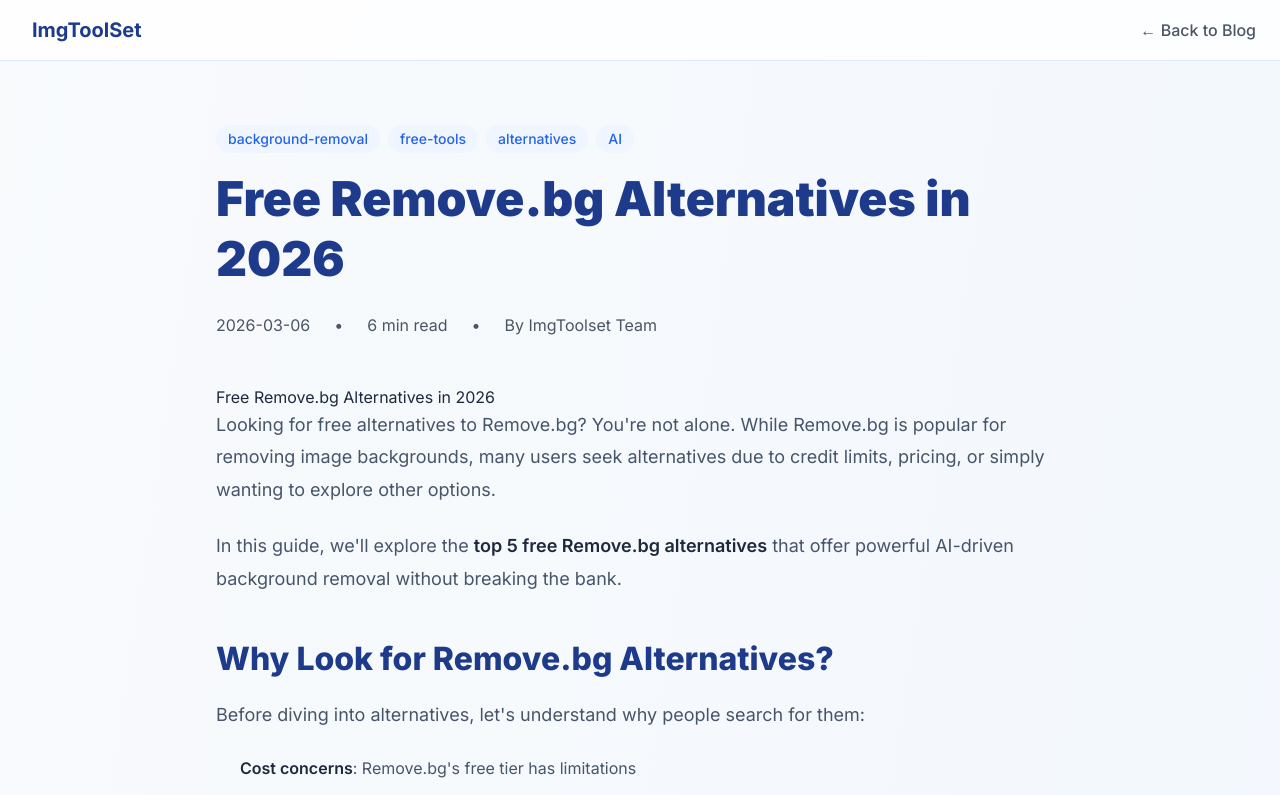
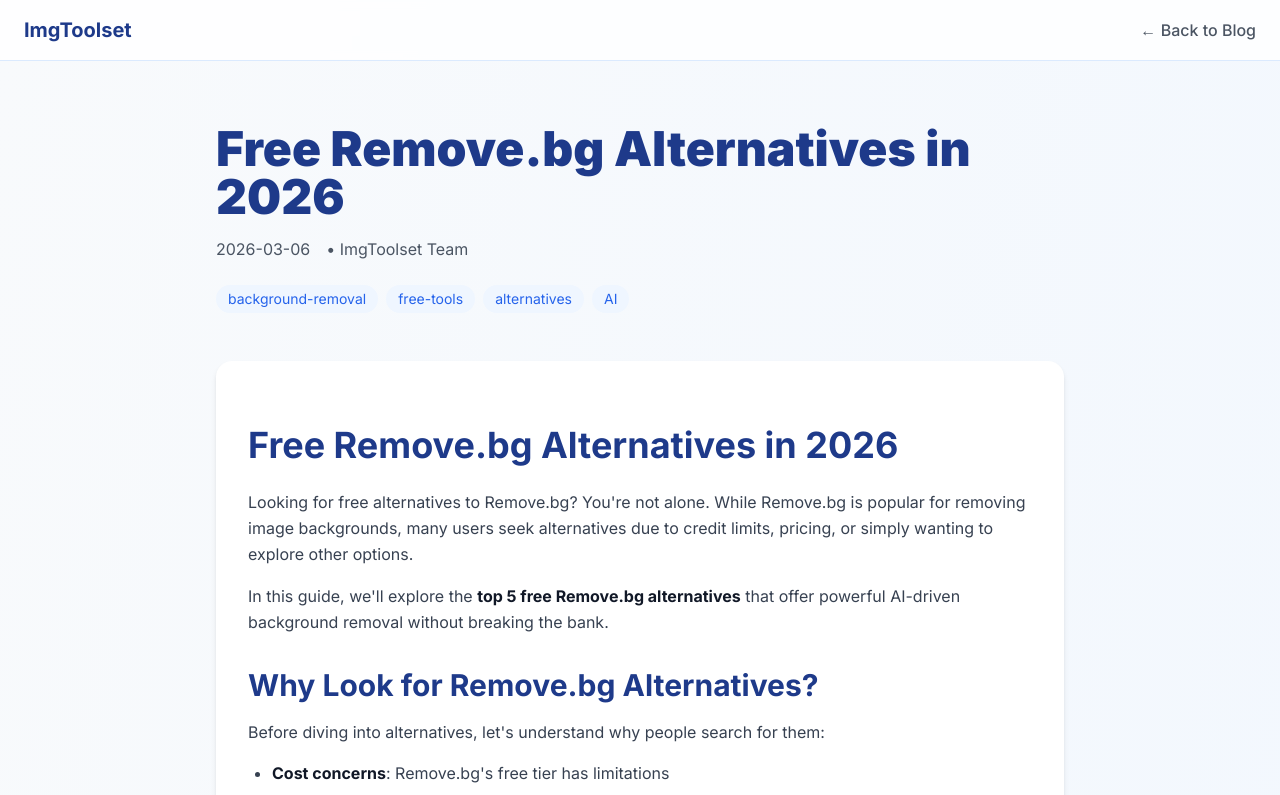
Before and after one commit to AmberIqbal/TOOLHIVE, a Next.js app: page /blog/remove-bg-alternatives in a window 1280 px wide. Shown: the top 795 px of the page. Built offline with nearby package versions, Linux system fonts and the light colour scheme.

Commit message:
updating

```diff
--- a/app/blog/[slug]/page.tsx
+++ b/app/blog/[slug]/page.tsx
@@ -1,7 +1,5 @@
-
-import { Metadata } from 'next';
+import { notFound } from 'next/navigation';
 import Link from 'next/link';
-import { notFound } from 'next/navigation';
 import { getPostBySlug, getAllPosts } from '@/lib/blog';
 import ReactMarkdown from 'react-markdown';
 
@@ -12,8 +10,8 @@ export async function generateStaticParams() {
   }));
 }
 
-export async function generateMetadata({ params }: { params: { slug: string } }): Promise<Metadata> {
-  const post = await getPostBySlug(params.slug);
+export async function generateMetadata({ params }: { params: { slug: string } }) {
+  const post =  await getPostBySlug(params.slug);
 
   if (!post) {
     return {
@@ -22,15 +20,8 @@ export async function generateMetadata({ params }: { params: { slug: string } })
   }
 
   return {
-    title: `${post.title} | Imgtoolset Blog`,
+    title: `${post.title} | ImgToolset Blog`,
     description: post.description,
-    openGraph: {
-      title: post.title,
-      description: post.description,
-      type: 'article',
-      publishedTime: post.date,
-      images: post.image ? [post.image] : [],
-    },
   };
 }
 
@@ -48,8 +39,7 @@ export default async function BlogPost({ params }: { params: { slug: string } })
         <div className="container mx-auto px-6 py-4">
           <div className="flex items-center justify-between">
             <Link href="/" className="flex items-center gap-2 hover:opacity-80 transition">
-              <span className="text-2xl"></span>
-              <span className="text-xl font-bold text-blue-900">ImgToolSet</span>
+              <span className="text-xl font-bold text-blue-900">ImgToolset</span>
             </Link>
             <Link
               href="/blog"
@@ -64,158 +54,64 @@ export default async function BlogPost({ params }: { params: { slug: string } })
       <article className="container mx-auto px-6 py-16 max-w-4xl">
         {/* Header */}
         <header className="mb-12">
-          {/* Tags */}
-          {post.tags && post.tags.length > 0 && (
-            <div className="flex gap-2 mb-4 flex-wrap">
-              {post.tags.map((tag) => (
+          <h1 className="text-5xl font-black text-blue-900 mb-4">
+            {post.title}
+          </h1>
+          <div className="flex items-center gap-4 text-gray-600 mb-6">
+            <time>{post.date}</time>
+            {post.author && <span>• {post.author}</span>}
+          </div>
+          {post.tags && (
+            <div className="flex gap-2 flex-wrap">
+              {post.tags.map((tag: string) => (
                 <span
                   key={tag}
-                  className="px-3 py-1 bg-blue-50 text-blue-600 text-sm font-medium rounded-full"
+                  className="px-3 py-1 bg-blue-50 text-blue-600 rounded-full text-sm"
                 >
                   {tag}
                 </span>
               ))}
             </div>
           )}
-
-          {/* Title */}
-          <h1 className="text-5xl font-black text-blue-900 mb-6 leading-tight">
-            {post.title}
-          </h1>
-
-          {/* Meta */}
-          <div className="flex items-center gap-6 text-gray-600">
-            <span>{post.date}</span>
-            {post.readingTime && (
-              <>
-                <span>•</span>
-                <span>{post.readingTime} min read</span>
-              </>
-            )}
-            {post.author && (
-              <>
-                <span>•</span>
-                <span>By {post.author}</span>
-              </>
-            )}
-          </div>
         </header>
-
-        {/* Featured Image */}
-        {post.image && (
-          <div className="mb-12 rounded-2xl overflow-hidden shadow-lg">
-            <img
-              src={post.image}
-              alt={post.title}
-              className="w-full h-auto"
-            />
-          </div>
-        )}
 
         {/* Content */}
         <div className="prose prose-lg prose-blue max-w-none">
-          <div className="blog-content">
-            <ReactMarkdown>{post.content}</ReactMarkdown>
+          <div className="bg-white rounded-2xl p-8 shadow-md">
+            <ReactMarkdown
+              components={{
+                h1: ({children}) => <h1 className="text-4xl font-bold text-blue-900 mb-6 mt-8">{children}</h1>,
+                h2: ({children}) => <h2 className="text-3xl font-bold text-blue-900 mb-4 mt-8">{children}</h2>,
+                h3: ({children}) => <h3 className="text-2xl font-bold text-blue-800 mb-3 mt-6">{children}</h3>,
+                p: ({children}) => <p className="text-gray-700 leading-relaxed mb-4">{children}</p>,
+                ul: ({children}) => <ul className="list-disc pl-6 text-gray-700 space-y-2 mb-4">{children}</ul>,
+                ol: ({children}) => <ol className="list-decimal pl-6 text-gray-700 space-y-2 mb-4">{children}</ol>,
+                a: ({children, href}) => <a href={href} className="text-blue-600 underline hover:text-blue-700">{children}</a>,
+                strong: ({children}) => <strong className="font-bold text-gray-900">{children}</strong>,
+                code: ({children}) => <code className="bg-gray-100 px-2 py-1 rounded text-sm font-mono">{children}</code>,
+              }}
+            >
+              {post.content}
+            </ReactMarkdown>
           </div>
         </div>
 
-        {/* CTA Section */}
-        <div className="mt-16 bg-gradient-to-r from-blue-600 to-blue-800 rounded-2xl p-8 text-center">
-          <h2 className="text-3xl font-bold text-white mb-4">
-            Ready to Try Our Tools?
-          </h2>
-          <p className="text-blue-100 mb-6 text-lg">
-            Start editing your images for free - no signup required!
+        {/* CTA */}
+        <div className="mt-12 bg-blue-600 rounded-2xl p-8 text-center text-white">
+          <h3 className="text-2xl font-bold mb-4">
+            Try ImgToolset for Free
+          </h3>
+          <p className="mb-6 text-blue-50">
+            Free AI-powered image tools - no signup required
           </p>
           <Link
             href="/"
-            className="inline-block px-8 py-4 bg-white text-blue-600 font-bold rounded-xl hover:bg-blue-50 transition shadow-xl"
+            className="inline-block bg-white text-blue-600 px-8 py-3 rounded-lg font-bold hover:bg-blue-50 transition"
           >
-            Try ImgToolSet Free →
+            Get Started
           </Link>
         </div>
       </article>
-
-      {/* Custom Styles for Blog Content */}
-      <style jsx global>{`
-        .blog-content h2 {
-          font-size: 2rem;
-          font-weight: 800;
-          color: #1e3a8a;
-          margin-top: 2.5rem;
-          margin-bottom: 1rem;
-        }
-
-        .blog-content h3 {
-          font-size: 1.5rem;
-          font-weight: 700;
-          color: #1e40af;
-          margin-top: 2rem;
-          margin-bottom: 0.75rem;
-        }
-
-        .blog-content p {
-          color: #475569;
-          line-height: 1.8;
-          margin-bottom: 1.5rem;
-          font-size: 1.125rem;
-        }
-
-        .blog-content ul, .blog-content ol {
-          color: #475569;
-          margin-bottom: 1.5rem;
-          padding-left: 1.5rem;
-        }
-
-        .blog-content li {
-          margin-bottom: 0.5rem;
-          line-height: 1.7;
-        }
-
-        .blog-content strong {
-          color: #1e293b;
-          font-weight: 600;
-        }
-
-        .blog-content a {
-          color: #2563eb;
-          text-decoration: underline;
-        }
-
-        .blog-content a:hover {
-          color: #1e40af;
-        }
-
-        .blog-content code {
-          background: #f1f5f9;
-          padding: 0.2rem 0.4rem;
-          border-radius: 0.25rem;
-          font-size: 0.9em;
-          color: #e11d48;
-        }
-
-        .blog-content pre {
-          background: #1e293b;
-          color: #e2e8f0;
-          padding: 1.5rem;
-          border-radius: 0.75rem;
-          overflow-x: auto;
-          margin-bottom: 1.5rem;
-        }
-
-        .blog-content blockquote {
-          border-left: 4px solid #3b82f6;
-          padding-left: 1.5rem;
-          color: #64748b;
-          font-style: italic;
-          margin: 1.5rem 0;
-        }
-
-        .blog-content img {
-          border-radius: 0.75rem;
-          margin: 2rem 0;
-        }
-      `}</style>
     </div>
   );
 }
```
